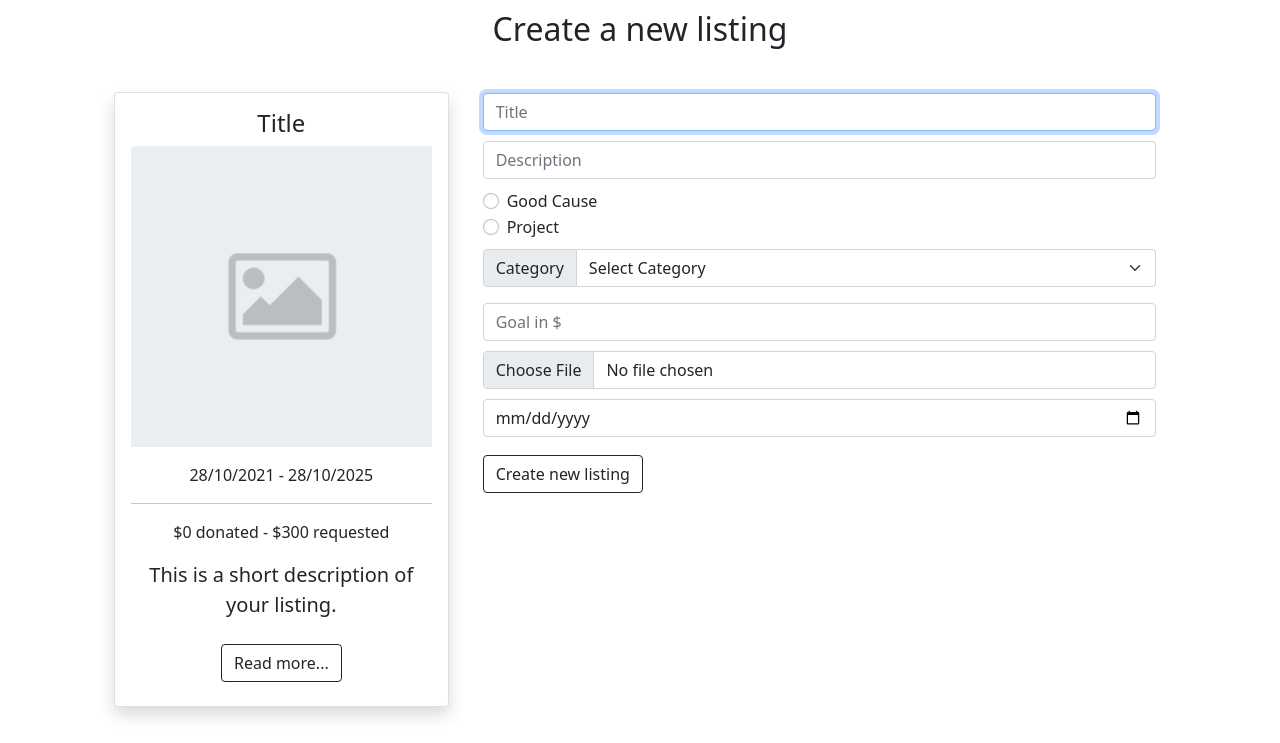
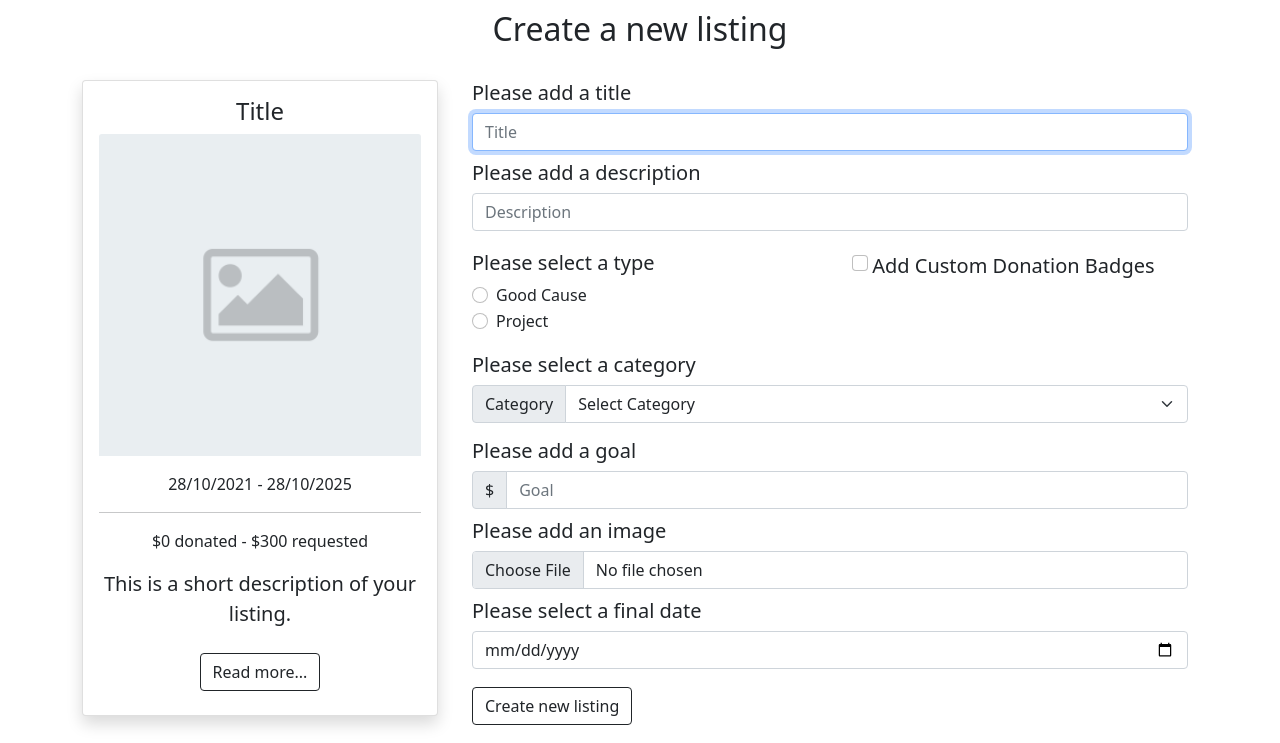
Before and after one commit to SDeVuyst/CS50W-final-project, a Django app: page /newlisting in a window 1280 px wide. Shown: the part 70-813 px from the top of the page. Before the commit the page ends 788 px from the top, so only its background shows below. Run offline with Django 3.2, Linux system fonts and the light colour scheme.

Commit message:
started working on custom donation badges

```diff
--- a/FINAL PROJECT/cswebfunding/models.py
+++ b/FINAL PROJECT/cswebfunding/models.py
@@ -23,3 +23,8 @@ class Listing(models.Model):
    created_at = models.DateField(auto_now_add=True)
    final_date = models.DateField()
    photo = models.ImageField(upload_to='media/', default="default-listing.jpg")
+
+class CustomBadge(models.Model):
+   listing = models.ForeignKey('Listing', on_delete=models.CASCADE)
+   title = models.CharField(max_length=50)
+   amount = models.PositiveIntegerField()
--- a/FINAL PROJECT/cswebfunding/static/cswebfunding/cswebfunding.js
+++ b/FINAL PROJECT/cswebfunding/static/cswebfunding/cswebfunding.js
@@ -51,6 +51,7 @@ document.addEventListener('DOMContentLoaded', function () {
             output.src = URL.createObjectURL(file)
         }
     };
+
 
 })
 
--- a/FINAL PROJECT/cswebfunding/static/cswebfunding/styles.css
+++ b/FINAL PROJECT/cswebfunding/static/cswebfunding/styles.css
@@ -44,10 +44,6 @@ nav {
 
 .margin-bottom {
   margin-bottom: 30px;
-}
-
-.row {
-  margin: 20px;
 }
 
 .progress {
--- a/FINAL PROJECT/cswebfunding/templates/cswebfunding/newlisting.html
+++ b/FINAL PROJECT/cswebfunding/templates/cswebfunding/newlisting.html
@@ -27,16 +27,21 @@
 
                 <!-- Title input -->
                 <div class="form-group">
+                    <h5 class="begin lead">Please add a title</h5>
                     <input id="titleform" required autofocus autocomplete="off" class="form-control" type="text" name="title" placeholder="Title" maxlength="50">
                 </div>
 
                 <!-- Description input -->
                 <div class="form-group">
+                    <h5 class="begin lead">Please add a description</h5>
                     <input id="descriptionform" required autocomplete="off" class="form-control" type="text" name="description" placeholder="Description" maxlength="256">
                 </div>
 
                 <!-- Type input -->
+                <div class="row">
+                    <div class="col">
                         <div required class="form-group">
+                            <h5 class="begin lead">Please select a type</h5>
                             <div class="form-check begin">
                                 <input required class="form-check-input" type="radio" name="type" id="good_cause" value="goodcause">
                                 <label class="form-check-label" for="good_cause">Good Cause</label>
@@ -46,9 +51,19 @@
                                 <label class="form-check-label" for="project">Project</label>
                             </div>
                         </div>
-
+                    </div>
+                    <div class="col">
+                        <div class="form-group">
+                            <input class="form-check-input" type="checkbox" value="" id="checkboxdonationbadge">
+                            <label class="form-check-label lead" for="flexCheckDefault">
+                              Add Custom Donation Badges
+                            </label>
+                          </div>
+                    </div>
+                </div>
                 <!-- category input -->
                 <div class="form-group">
+                    <h5 class="begin lead">Please select a category</h5>
                     <div class="input-group mb-3">
                         <label class="input-group-text" for="inputGroupSelect01">Category</label>
                         <select required class="form-select" id="inputGroupSelect01" name="category">
@@ -70,21 +85,23 @@
 
                 <!-- Goal input -->
                 <div class="form-group">
-                    <input id="goalform" required autocomplete="off" class="form-control" type="number" name="goal" min="10" max="10000000" placeholder="Goal in $">
+                    <h5 class="begin lead">Please add a goal</h5>
+                    <div class="input-group">
+                        <span class="input-group-text">$</span>
+                        <input id="goalform" required autocomplete="off" class="form-control" type="number" name="goal" min="10" max="10000000" placeholder="Goal">
+                    </div>
                 </div>
 
                 <!-- Main image input -->
                 <div class="form-group">
+                    <h5 class="begin lead">Please add an image</h5>
                     <input required name="photo" class="form-control" type="file" id="formFile" accept="image/*">
                 </div>
 
                 <!-- Final date input starting from today and maximum 5 years from now-->
                 <div class="form-group">
+                    <h5 class="begin lead">Please select a final date</h5>
                     <input id="dateform" onclick="setdatelisting(); this.onclick=null;" required class="form-control" type="date" name="final_date">
-                </div>
-                <!-- TODO: custom badges -->
-                <div class="form-group">
-
                 </div>
 
                 <!-- Submit button -->
```
Also changed, not shown: FINAL PROJECT/cswebfunding/migrations/0021_custombadge.py (added), FINAL PROJECT/db.sqlite3. Lines whose indentation alone changed are shown as unchanged.
